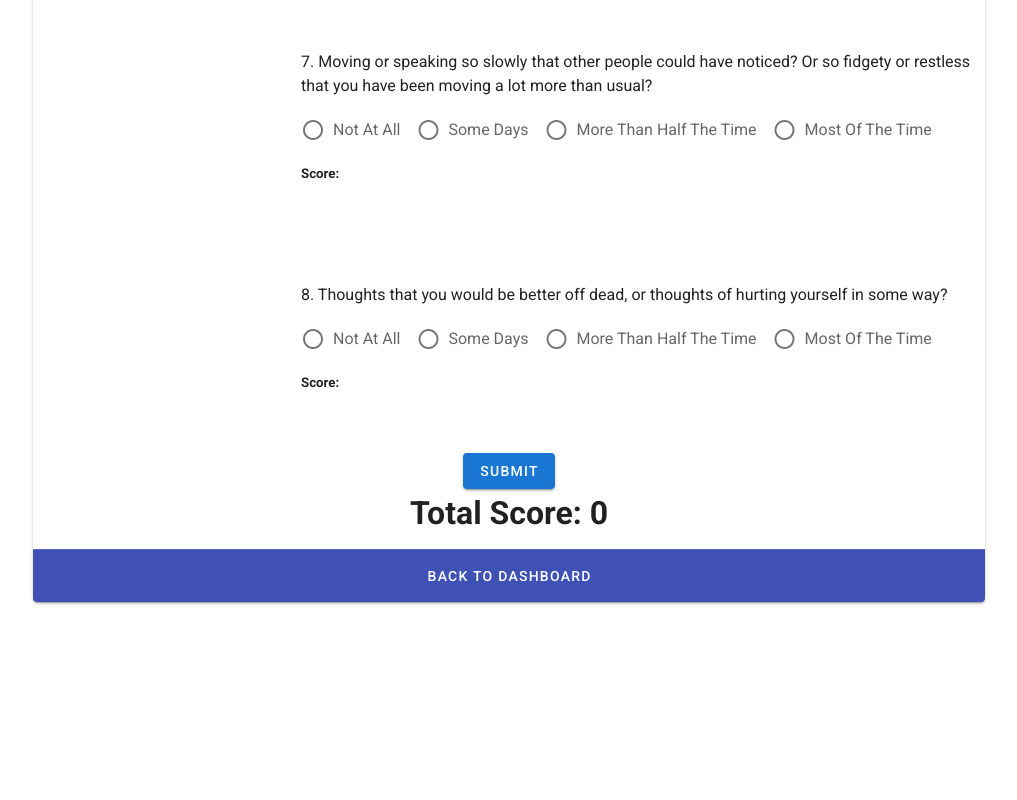
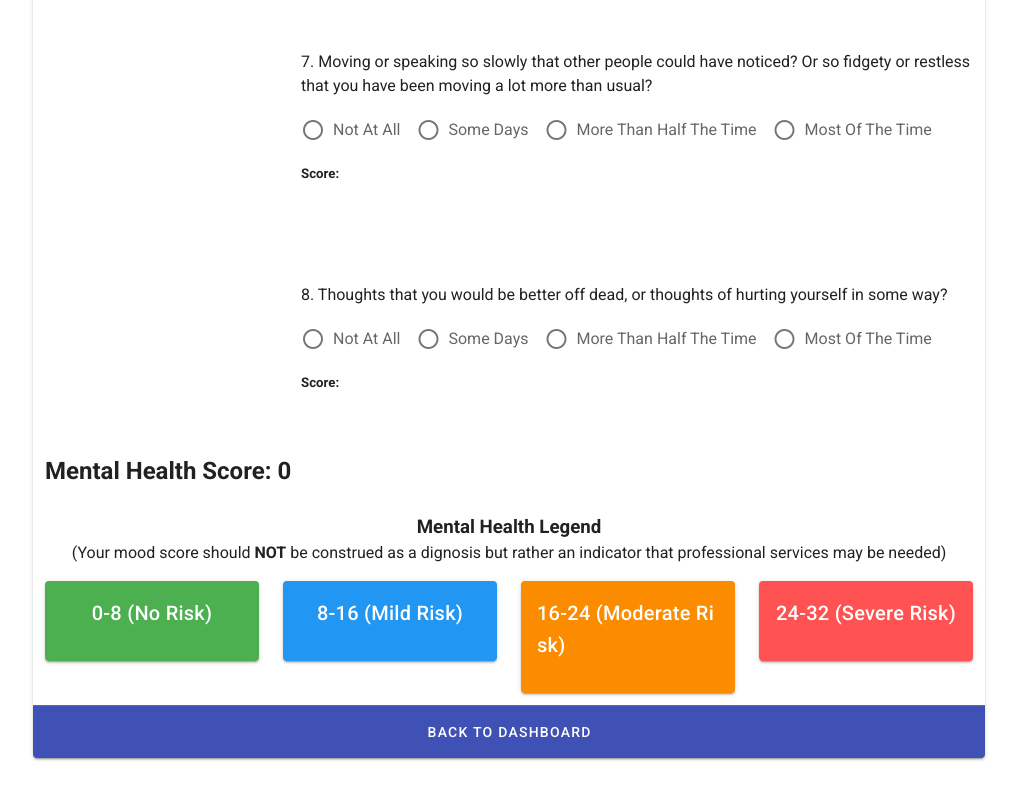
Before and after one commit to dvega920/BALANCE, a Vue app in the folder client/: page /Survey in a window 1280 px wide. Shown: the part 1586-2386 px from the top of the page, without its empty margins (259-1276 px from the left). Before the commit the page ends 2260 px from the top, so only its background shows below. Built offline with nearby package versions, Linux system fonts and the light colour scheme.

Commit message:
updated titles, subtitles, removed submit btn, added v-cards for legent at bottom beneath mental health score

```diff
--- a/client/src/components/Questionnaire.vue
+++ b/client/src/components/Questionnaire.vue
@@ -1,7 +1,7 @@
 <template>
   <v-app>
     <v-container>
-      <h1>Mental Health Questionnaire</h1>
+      <h1 id="title">Mental Health Survey</h1>
 
       <v-content v-for="(question, i) in questions" :key="i">
         <p>{{i+1}}. {{ questions[i].text}}</p>
@@ -17,11 +17,47 @@
       </v-content>
       <br />
       <h1></h1>
-      <div class="submit">
-        <v-btn color="primary">Submit</v-btn>
+      <div>
+        <h2>Mental Health Score: {{totalScore}}</h2>
       </div>
-
-      <h1>Total Score: {{totalScore}}</h1>
+      <div>
+        <br />
+        <h3 class="text-center">Mental Health Legend</h3>
+        <p class="subtext text-center">
+          (Your mood score should
+          <strong>NOT</strong> be construed as a dignosis but rather an indicator that professional services may be needed)
+        </p>
+        <v-row>
+          <v-col>
+            <v-card class="success" dark>
+              <v-card-title class="justify-center">
+                <p>0-8 (No Risk)</p>
+              </v-card-title>
+            </v-card>
+          </v-col>
+          <v-col>
+            <v-card class="info" dark>
+              <v-card-title class="justify-center">
+                <p>8-16 (Mild Risk)</p>
+              </v-card-title>
+            </v-card>
+          </v-col>
+          <v-col>
+            <v-card class="warning" dark>
+              <v-card-title class="justify-center">
+                <p>16-24 (Moderate Risk)</p>
+              </v-card-title>
+            </v-card>
+          </v-col>
+          <v-col>
+            <v-card class="error" dark>
+              <v-card-title class="justify-center">
+                <p>24-32 (Severe Risk)</p>
+              </v-card-title>
+            </v-card>
+          </v-col>
+        </v-row>
+      </div>
     </v-container>
   </v-app>
 </template>
@@ -30,6 +66,7 @@
 export default {
   data() {
     return {
+      a: true,
       questions: [
         {
           text: "Do you experience little interest in pleasure in doing things?"
@@ -76,10 +113,11 @@ export default {
 </script>
 
 <style scoped>
-h1 {
+#title {
   text-align: center;
 }
-.submit {
+
+.align {
   text-align: center;
 }
 </style>>
```
